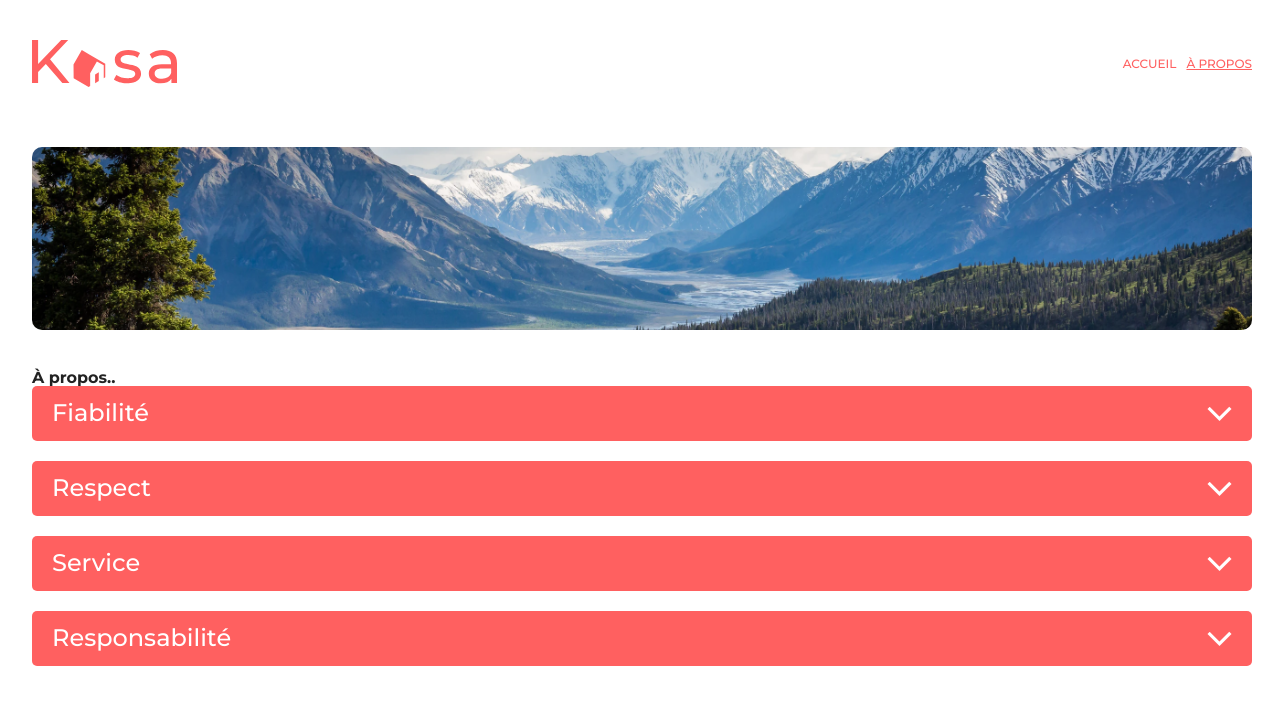
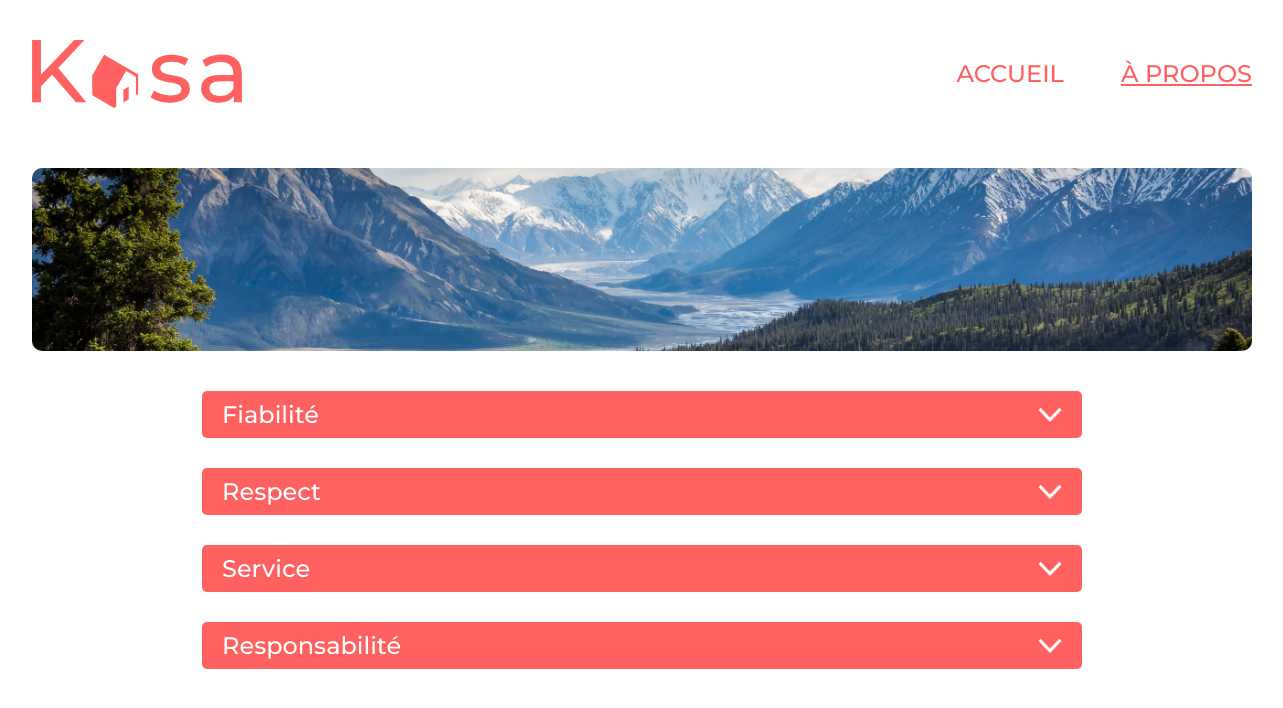
Before and after one commit to aliena-mind/P7-Kaza, a React (Create React App) app in the folder kaza-app/: page /about in a window 1536 px wide. Shown: the top 708 px of the page, without its empty margins (126-1409 px from the left). Built offline with nearby package versions, Linux system fonts and the light colour scheme.

Commit message:
Maj sommaires
Amélioration du responsive

```diff
--- a/kaza-app/src/pages/About/index.jsx
+++ b/kaza-app/src/pages/About/index.jsx
@@ -9,11 +9,12 @@ function About() {
     return (
         <div className="about">
             <Banner image={banner} className="about-banner-container"/>
-            <h1>À propos..</h1>
-            <Collapse text='Fiabilité' content="Les annonces postées sur Kasa garantissent une fiabilité totale. Les photos sont conformes aux logements, et toutes les informations sont régulièrement vérifiées  par nos équipes." /> {/* 'text' envoyé via les props */}
-            <Collapse text='Respect' content="La bienveillance fait partie des valeurs fondatrices de Kasa. Tout comportement discriminatoire ou de perturbation du voisinage entraînera une exclusion de notre plateforme." />
-            <Collapse text='Service' content="Nos équipes se tiennent à votre disposition pour vous fournir une expérience parfaite. N'hésitez pas à nous contacter si vous avez la moindre question" />
-            <Collapse text='Responsabilité' content="La sécurité est la priorité de Kasa. Aussi bien pour nos hôtes que pour les voyageurs, chaque logement correspond aux critères de sécurité établis par nos services. En laissant une note aussi bien à l'hôte qu'au locataire, cela permet à nos équipes de vérifier que les standards sont bien respectés. Nous organisons également des ateliers sur la sécurité domestique pour nos hôtes." />
+            <div className='about-collapse-container'>
+                <Collapse text='Fiabilité' content="Les annonces postées sur Kasa garantissent une fiabilité totale. Les photos sont conformes aux logements, et toutes les informations sont régulièrement vérifiées  par nos équipes." /> {/* 'text' envoyé via les props */}
+                <Collapse text='Respect' content="La bienveillance fait partie des valeurs fondatrices de Kasa. Tout comportement discriminatoire ou de perturbation du voisinage entraînera une exclusion de notre plateforme." />
+                <Collapse text='Service' content="Nos équipes se tiennent à votre disposition pour vous fournir une expérience parfaite. N'hésitez pas à nous contacter si vous avez la moindre question" />
+                <Collapse text='Responsabilité' content="La sécurité est la priorité de Kasa. Aussi bien pour nos hôtes que pour les voyageurs, chaque logement correspond aux critères de sécurité établis par nos services. En laissant une note aussi bien à l'hôte qu'au locataire, cela permet à nos équipes de vérifier que les standards sont bien respectés. Nous organisons également des ateliers sur la sécurité domestique pour nos hôtes." />
+            </div>
         </div>
     )
 }
--- a/kaza-app/src/styles/components/Cards/index.css
+++ b/kaza-app/src/styles/components/Cards/index.css
@@ -44,8 +44,8 @@
     padding: 20px;
 
     font-weight: 500;
-    font-size: 14px;
-    line-height: 20px;
+    font-size: 18px;
+    line-height: 26px;
 
     display: block;
     margin: 0 auto;
@@ -83,7 +83,6 @@
     .card-container {
         gap: 0 2%;
     }
-
     .card {
         width: 32%;
     }
@@ -96,19 +95,16 @@
 
         gap: 50px;
     }
-
     .card {
         width: 340px;
         height: 340px;
         margin: 0;
         padding: 40px;
     }
-
     .card-cover-container {
         width: 100%;
-        height: 220px;
+        height: 200px;
     }
-
     .card-title {
         padding: 20px 0 0 0;
     }
--- a/kaza-app/src/styles/components/Collapse/index.css
+++ b/kaza-app/src/styles/components/Collapse/index.css
@@ -5,35 +5,40 @@
 
 .collapse-container>button {
     width: 100%;
-    height: 100%;
-    padding: 10px 10px 10px 20px;
+    height: 30px;
+    padding: 10px;
 
     font-weight: 500;
-    font-size: 24px;
-    line-height: 34px;
+    font-size: 13px;
+    line-height: 19px;
 
     border: none;
     border-radius: 5px;
 
-    text-align: left;
+    display: flex;
+    justify-content: space-between;
+    align-items: center;
 
     color: white;
     background: #FF6060;
 }
 
 .collapse-image {
-    padding: 10px;
+    width: 15.02px;
+    height: 8.98px;
     float: right;
 }
 
 .collapse-content {
-    padding: 30px 20px 40px 20px;
+    padding: 20px 10px 10px 10px;
     border-radius: 0 0 5px 5px;
-    background: #F7F7F7;
 
     font-weight: 400;
-    font-size: 24px;
-    line-height: 34px;
+    font-size: 12px;
+    line-height: 17px;
+
+    color: #FF6060;
+    background: #F7F7F7;
 
     z-index: -1;
 
@@ -42,3 +47,42 @@
 
     box-shadow: 0px 10px 20px rgba(0, 0, 0, 0.1);
 }
+
+@media (min-width: 700px) {
+    .collapse-container>button {
+        height: 47px;
+        padding: 20px;
+        font-weight: 500;
+        font-size: 20px;
+        line-height: 30px;
+    }
+
+    .collapse-image {
+        width: 23.86px;
+        height: 14.06px;
+    }
+
+    .collapse-content {
+        padding: 30px 20px 40px 20px;
+        font-weight: 400;
+        font-size: 20px;
+        line-height: 30px;
+    }
+}
+
+@media (min-width: 1420px) {
+    .collapse-container>button {
+        font-weight: 500;
+        font-size: 24px;
+        line-height: 34px;
+    }
+
+    .collapse-content {
+        font-weight: 400;
+        font-size: 24px;
+        line-height: 34px;
+    }
+    .collapse-container {
+        margin-bottom: 30px;
+    }
+}
--- a/kaza-app/src/styles/layout/Header/index.css
+++ b/kaza-app/src/styles/layout/Header/index.css
@@ -28,6 +28,7 @@
     font-weight: 500;
     font-size: 12px;
     line-height: 17px;
+
     text-decoration: none;
 
     display: block;
@@ -48,10 +49,29 @@
     .header {
         padding: 40px 40px 0 40px;
     }
+
+    .nav-link {
+        padding-left: 30px;
+        font-weight: 500;
+        font-size: 20px;
+        line-height: 30px;
+    }
 }
 
 @media (min-width: 1420px) {
     .header {
         padding: 40px 100px 60px 100px;
     }
+
+    .logo-kaza {
+        width: 210px;
+        height: 68px;
+    }
+
+    .nav-link {
+        padding-left: 57px;
+        font-weight: 500;
+        font-size: 24px;
+        line-height: 34px;
+    }
 }
--- a/kaza-app/src/styles/pages/About/index.css
+++ b/kaza-app/src/styles/pages/About/index.css
@@ -20,15 +20,23 @@
     border-radius: 10px;
 }
 
+.about-collapse-container {
+    padding-top: 20px;
+}
+
 @media (min-width: 700px) {
     .about {
-        padding: 20px 0;
+        padding: 40px 40px;
     }
 
     .about-banner-container {
         width: 100%;
         height: 220px;
-        padding: 0 40px 40px 40px;
+        padding-bottom: 40px;
+    }
+
+    .about-collapse-container {
+        padding: 0;
     }
 }
 
@@ -42,4 +50,8 @@
         height: 223px;
         padding: 0 0 40px 0;
     }
+
+    .about-collapse-container {
+        padding: 0 170px;
+    }
 }
--- a/kaza-app/src/styles/pages/Home/index.css
+++ b/kaza-app/src/styles/pages/Home/index.css
@@ -50,7 +50,10 @@
         width: 100%;
         height: 180px;
         margin-top: -220px;
-        padding: 80px 0 40px 18px;
+        padding: 60px 0 40px 18px;
+
+        font-size: 40px;
+        line-height: 60px;
 
         text-align: center;
     }
@@ -66,4 +69,10 @@
         height: 223px;
         padding: 0 0 40px 0;
     }
+
+    .banner-text {
+        padding-top: 50px;
+        font-size: 48px;
+        line-height: 68px;
+    }
 }
```
Also changed, not shown: kaza-app/src/components/Collapse/index.jsx (line endings or trailing spaces).
